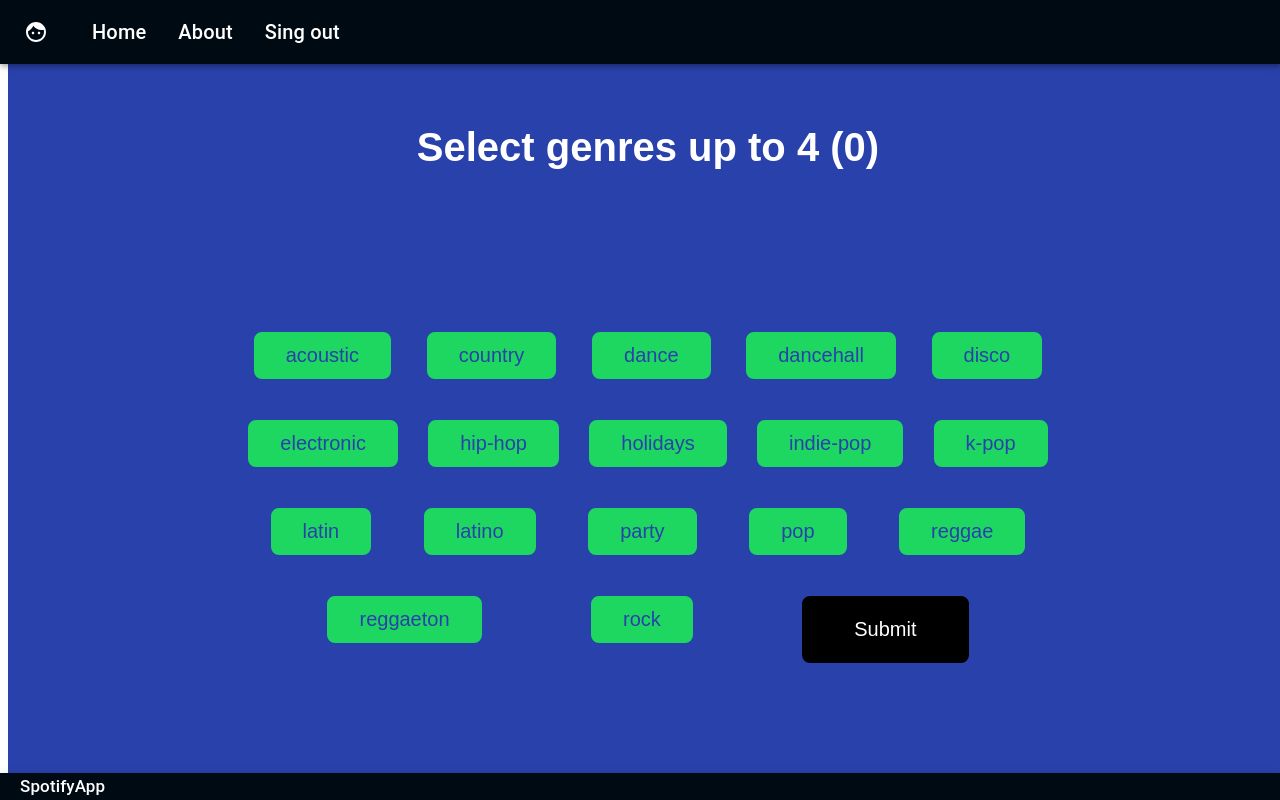
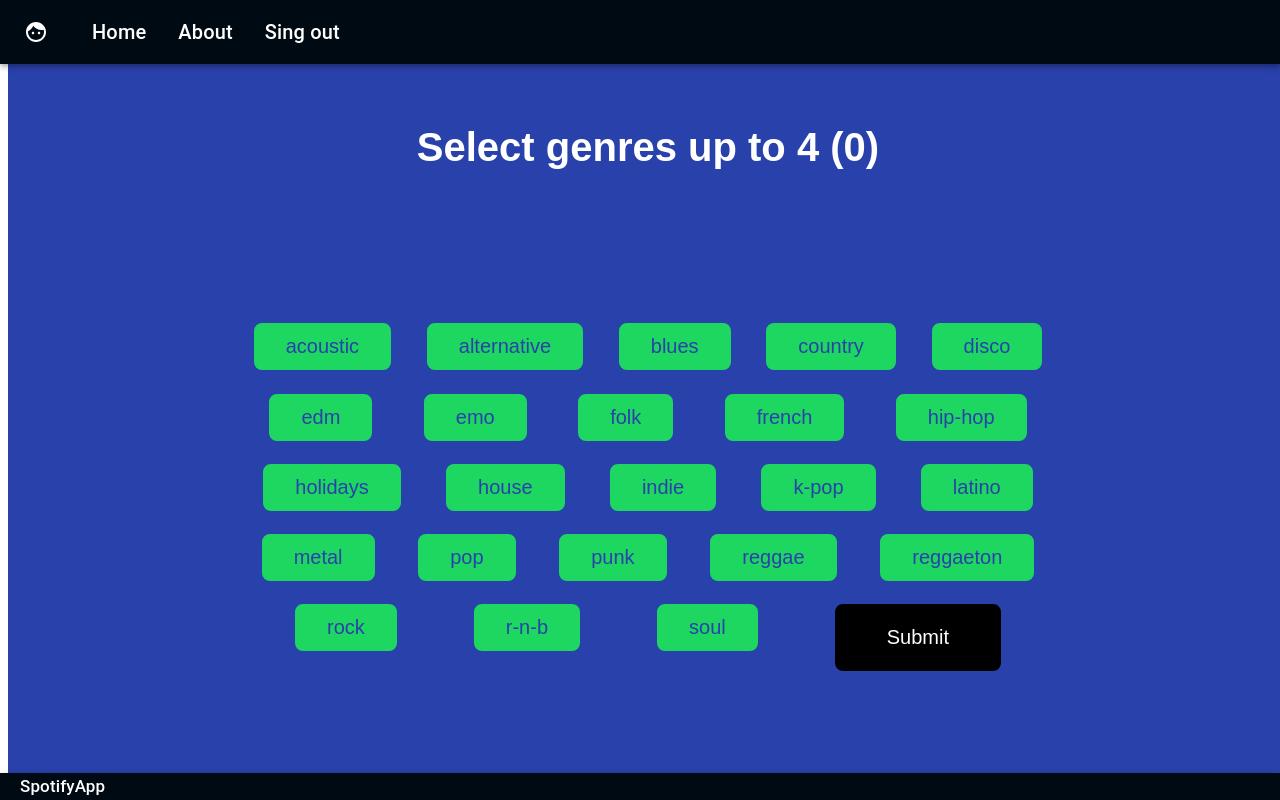
Before and after one commit to MachineLearners10/SpotifyApp, a React app: page /genre in a window 1280 px wide. Built offline with nearby package versions, Linux system fonts and the light colour scheme.

Commit message:
reccomendations fixed

```diff
--- a/frontend/components/Genre.js
+++ b/frontend/components/Genre.js
@@ -34,22 +34,28 @@ class Genre extends React.Component {
   render() {
     const list = [
       "acoustic",
+      "alternative",
+      "blues",
       "country",
-      "dance",
-      "dancehall",
       "disco",
-      "electronic",
+      "edm",
+      "emo",
+      "folk",
+      "french",
       "hip-hop",
       "holidays",
-      "indie-pop",
+      "house",
+      "indie",
       "k-pop",
-      "latin",
       "latino",
-      "party",
+      "metal",
       "pop",
+      "punk",
       "reggae",
       "reggaeton",
       "rock",
+      "r-n-b",
+      "soul",
     ];
     const { handleSubmit, handleInput } = this;
 
--- a/frontend/components/Mood.js
+++ b/frontend/components/Mood.js
@@ -26,7 +26,7 @@ class Mood extends React.Component {
   }
 
   render() {
-    const list = ["happy", "chill"];
+    const list = ["happy", "chill", "sad", "work-out", "study", "sleep", "romance", "party", ];
     const { handleSubmit, handleInput } = this;
 
     return (
```
Also changed, not shown: public/bundle.js, 2 other files (tests, documents, lock files or other folders).
